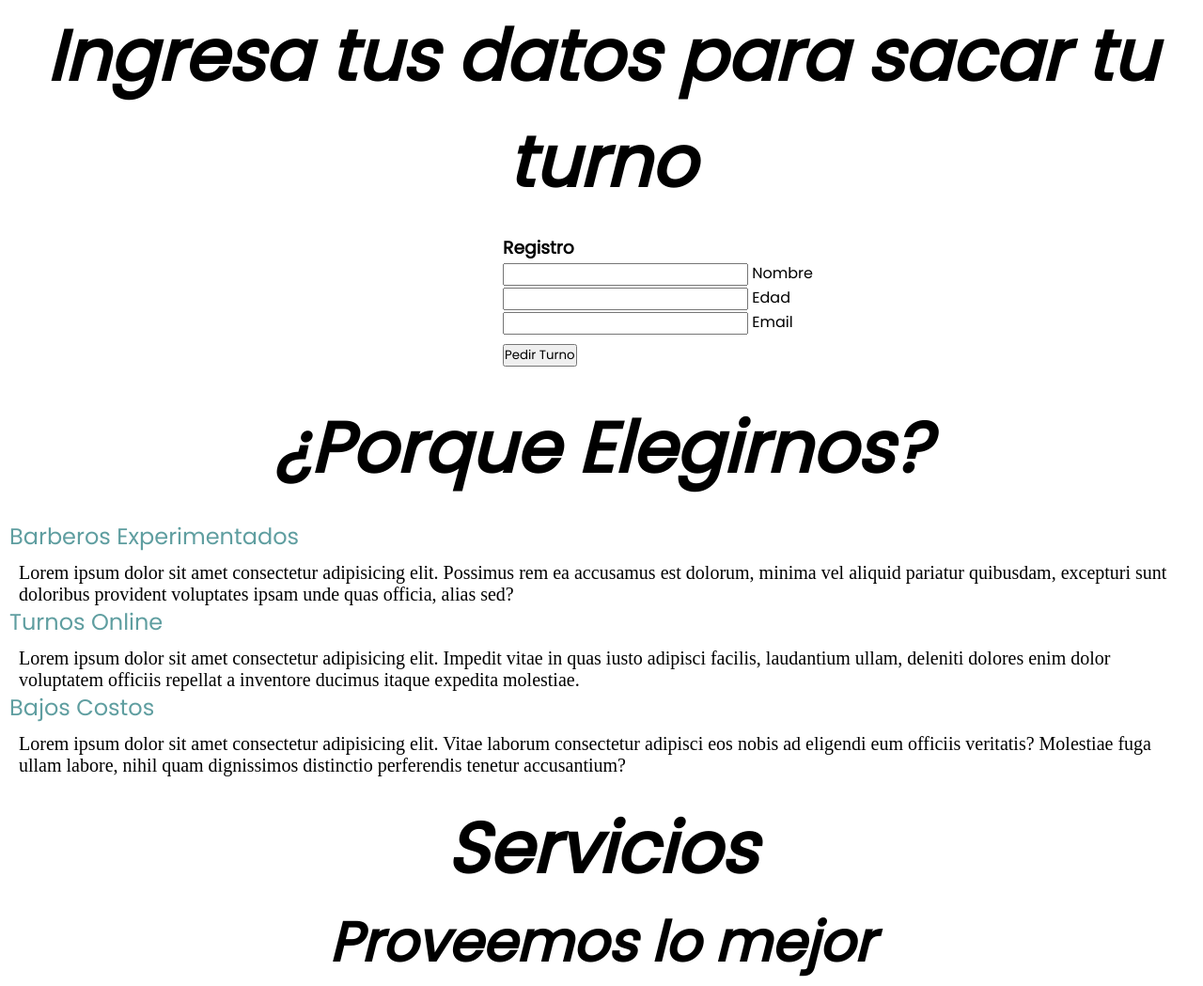
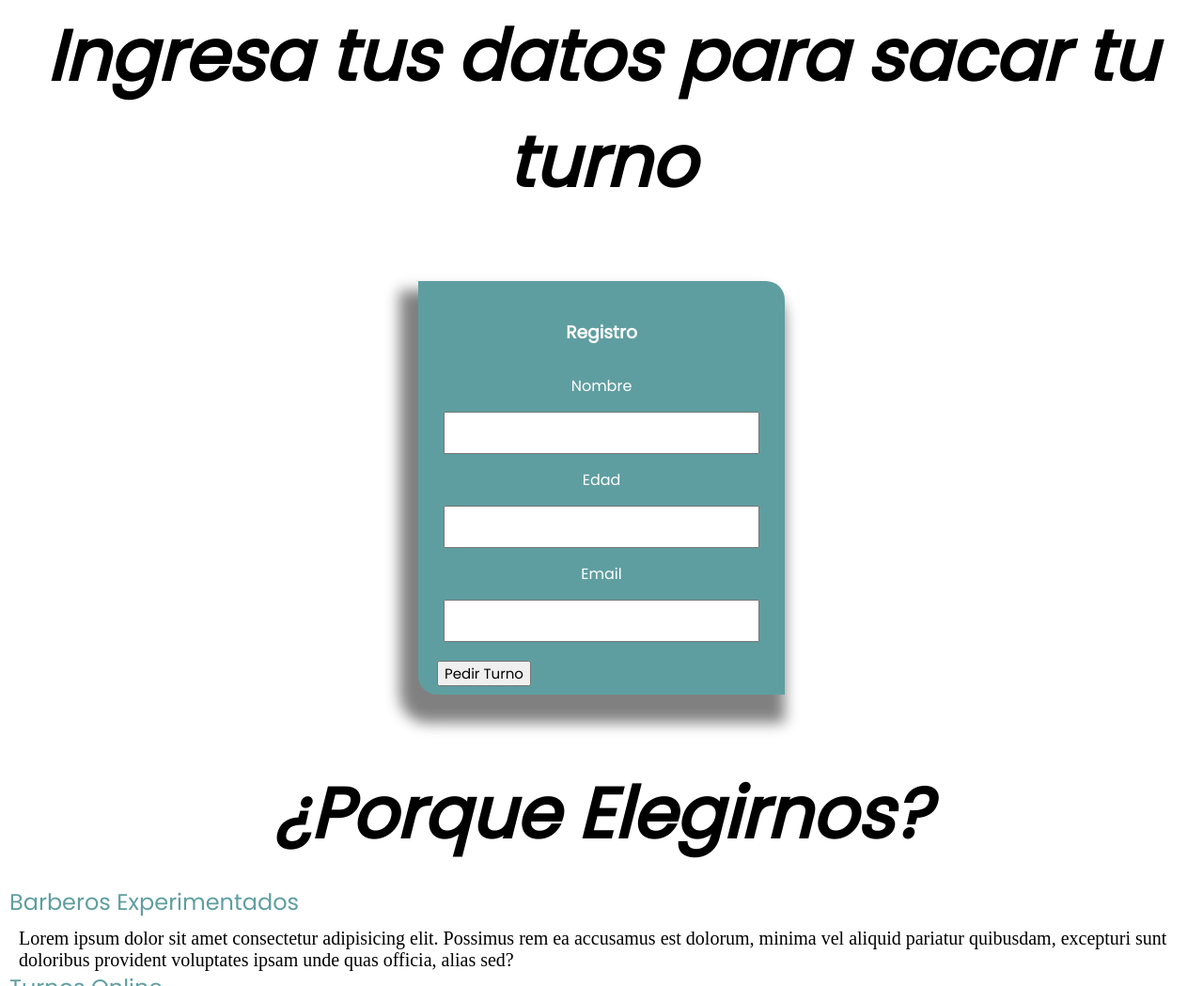
Before and after one commit to WdeWanako/Proyect.js, a plain HTML site: page index.html in a window 1280 px wide. Shown: the part 737-1786 px from the top of the page at 94% size. Drawn offline with Linux system fonts and the light colour scheme.

Commit message:
haciendo cambios en el login

```diff
--- a/css/style.css
+++ b/css/style.css
@@ -108,48 +108,49 @@ nav ul li{
 
 /*-------------------------BODY---------------------------*/
 
-.container{
-    width: 100%;
-    margin: 0 auto;
-    display: flex;
-    align-items: center;
-    justify-content: center;
+form{
+    width: 350px;
+    height: 400px;
+    background-color: #5F9EA0;
+    padding: 20px;
+    margin: 50px auto;
+    border-top-right-radius: 20px;
+    border-bottom-left-radius: 20px;
+    box-shadow: -10px 20px 15px 10px gray;
 }
 
-.form-content{
-    max-width: 450px;
-    padding: 50px 60px 50px;
+form h3{
+    color: #fff;
     text-align: center;
-    border-radius: 25px;
+    margin-top: 20px;
+    margin-bottom: 30px;
 }
 
-.form-content h3{
-    font-size: 30px;
-    margin-bottom: 30px;
-    color: #fff;
-
+form input{
+    font-size: 16px;
+    padding: 8px;
+    display: flex;
+    margin: 10px auto;
 }
 
-.form-content input{
-    margin: 15px 0;
-    border-radius: 5px;
-    display: flex;
-    align-items: center;
+form label{
+    color: #fff;
+    font-size: 16px;
+    text-align: center;
+    display: block;
+    margin: 15px auto;
 }
 
-.btn-login{
-    width: 100%;
-    display: flex;
-    justify-content: space-between;
-    border-radius: 10px;
-    padding: 10px 0;
+form button{
+    width: 100px;
+    margin-top: 20px;
+    font-size: 15px;
+    display: block;
     cursor: pointer;
-    transition: background 1s;
 }
 
-.btn-login:hover{
-    background: #009688;
-    color: #fff;
+form button:hover{
+    background-color:#009688 ;
 }
 
 .titulo-body{
--- a/index.html
+++ b/index.html
@@ -43,32 +43,29 @@
                 <h2>Ingresa tus datos para sacar tu turno</h2>
             </div>
 
-          <div class="container">
-            <div class="form-content"></div>
             <form action="" id="form">
               <h3>Registro</h3>
 
                 <div class="grupo">
+                  <label for="">Nombre</label>
                   <input type="text" name="" id="name">
-                    <label for="">Nombre</label>
                 </div>
 
                 <div class="grupo">
+                  <label for="">Edad</label>
                   <input type="text" name="" id="edad">
-                    <label for="">Edad</label>
                 </div>
 
                 <div class="grupo">
+                  <label for="">Email</label>
                   <input type="text" name="" id="email">
-                    <label for="">Email</label>
                 </div>
 
                 <div class="btn-login">
                   <button id="signIn" type="button">Pedir Turno</button>
                 </div>
             </form>
-            </div>
-          </div>
+
         </section>
 
       <section id="caracteristicas">
```
Also changed, not shown: js/primer.js (added, +52 -0 lines), pages/turnos.html (added, +13 -0 lines). Lines whose indentation alone changed are shown as unchanged.
